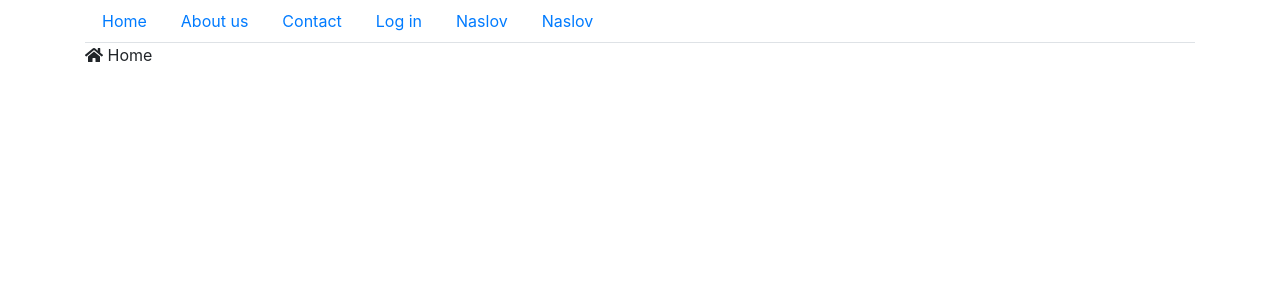
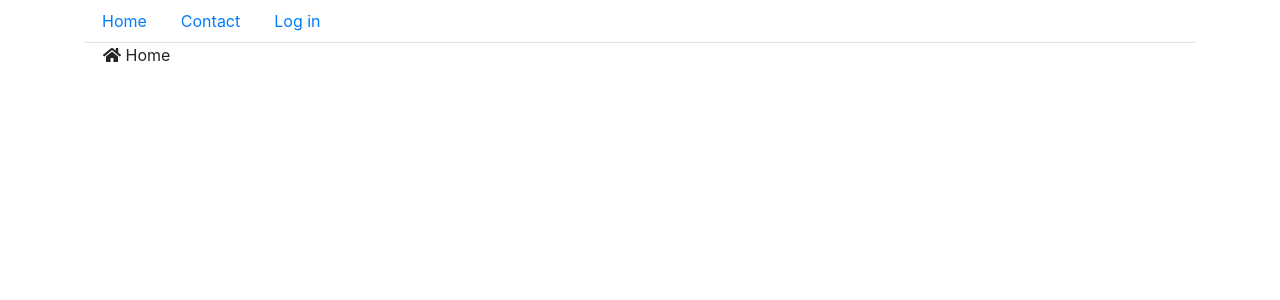
Before and after one commit to MilicVojinovic/WebShop-Front-end, a React (Create React App) app: page /#/ in a window 1280 px wide. Shown: the top 300 px of the page. Built offline with nearby package versions, Linux system fonts and the light colour scheme.

Commit message:
Add the hash router mechanism to the application

```diff
--- a/package.json
+++ b/package.json
@@ -14,12 +14,14 @@
     "@types/node": "^12.0.0",
     "@types/react": "^16.9.0",
     "@types/react-dom": "^16.9.0",
+    "@types/react-router-dom": "^5.1.5",
     "bootstrap": "^4.5.2",
     "jquery": "^3.5.1",
     "popper.js": "^1.16.1",
     "react": "^16.13.1",
     "react-bootstrap": "^1.3.0",
     "react-dom": "^16.13.1",
+    "react-router-dom": "^5.2.0",
     "react-scripts": "3.4.2",
     "typescript": "^3.9.7"
   },
--- /dev/null
+++ b/src/components/ContactPage/ContactPage.tsx
@@ -0,0 +1,26 @@
+import React from "react";
+import { Container, Card } from "react-bootstrap";
+import { FontAwesomeIcon } from "@fortawesome/react-fontawesome";
+import { faPhone } from "@fortawesome/free-solid-svg-icons";
+
+export default class ContactPage extends React.Component {
+
+    render() {
+        return (
+            <Container>
+                <Card>
+                    <Card.Body>
+                        <Card.Title>
+                            <FontAwesomeIcon icon={faPhone} />   Contact details
+                        </Card.Title>
+                        <Card.Text>
+                            Contact details will be shown here...
+                        </Card.Text>
+                    </Card.Body>
+                </Card>
+            </Container>)
+
+    }
+
+
+}
--- a/src/components/App/App.tsx
+++ b/src/components/HomePage/HomePage.tsx
@@ -1,10 +1,9 @@
 import React from 'react';
-import './App.css';
 import { Container } from 'react-bootstrap';
 import { faHome} from '@fortawesome/free-solid-svg-icons';
 import { FontAwesomeIcon} from '@fortawesome/react-fontawesome';
 
-function App() {
+function HomePage() {
   return (
     <Container>
       <FontAwesomeIcon icon = { faHome} />   Home
@@ -12,4 +11,4 @@
   );
 }
 
-export default App;
+export default HomePage;
--- a/src/components/MainMenu/MainMenu.tsx
+++ b/src/components/MainMenu/MainMenu.tsx
@@ -1,5 +1,6 @@
 import React from "react";
 import { Nav, Container } from "react-bootstrap";
+import { HashRouter, Link } from "react-router-dom";
 
 export class MainMenuItem {
     text: string = '';
@@ -29,15 +30,15 @@
     constructor(props: Readonly<MainMenuProperties>) {
         super(props);
 
-        this.state= {
+        this.state = {
             items: props.items,
         };
 
-        setInterval(() => {
-            const novaLista  = [... this.state.items];
-            novaLista.push(new MainMenuItem("Naslov" , "/link"));
-            this.setItems(novaLista);
-        }, 2000);
+        // setInterval(() => {
+        //     const novaLista = [...this.state.items];
+        //     novaLista.push(new MainMenuItem("Naslov", "/link"));
+        //     this.setItems(novaLista);
+        // }, 2000);
     }
 
     setItems(items: MainMenuItem[]) {
@@ -50,9 +51,9 @@
         return (
             <Container>
                 <Nav variant="tabs">
-                    {
-                        this.state.items.map(this.makeNavLink)
-                    }
+                    <HashRouter>
+                        {this.state.items.map(this.makeNavLink)}
+                    </HashRouter>
                 </Nav>
             </Container>
         );
@@ -61,9 +62,10 @@
 
     private makeNavLink(item: MainMenuItem) {
         return (
-            <Nav.Link href={item.link}>
+            <Link to= {item.link} className="nav-link">
                 {item.text}
-            </Nav.Link>
+            </Link>
+
         );
     }
 }
--- /dev/null
+++ b/src/components/UserLoginPage/UserLoginPage.tsx
@@ -0,0 +1,24 @@
+import React from "react";
+import { Container, Card } from "react-bootstrap";
+import { FontAwesomeIcon } from "@fortawesome/react-fontawesome";
+import { faSignInAlt } from "@fortawesome/free-solid-svg-icons";
+
+export class UserLoginPage extends React.Component {
+
+    render() {
+        return (
+            <Container>
+                <Card>
+                    <Card.Body>
+                        <Card.Title>
+                            <FontAwesomeIcon icon={faSignInAlt} />  User Login
+                        </Card.Title>
+                        <Card.Text>
+                           ... the form will be shown here...
+                        </Card.Text>
+                    </Card.Body>
+                </Card>
+            </Container>)
+
+    }
+}
--- a/src/index.tsx
+++ b/src/index.tsx
@@ -2,25 +2,37 @@
 import ReactDOM from 'react-dom';
 import './index.css';
 import * as serviceWorker from './serviceWorker';
-import App from './components/App/App';
 import 'bootstrap/dist/css/bootstrap.min.css';
 import 'jquery/dist/jquery.js';
 import 'popper.js/dist/popper.js';
 import 'bootstrap/dist/js/bootstrap.min.js';
 import '@fortawesome/fontawesome-free/css/fontawesome.min.css';
 import { MainMenu, MainMenuItem } from './components/MainMenu/MainMenu';
+import HomePage from './components/HomePage/HomePage';
+import { HashRouter, Route } from 'react-router-dom';
+import Switch from 'react-bootstrap/esm/Switch';
+import ContactPage from './components/ContactPage/ContactPage';
+import { UserLoginPage } from './components/UserLoginPage/UserLoginPage';
 
 const menuItems = [
-  new MainMenuItem("Home" , "/"),
-  new MainMenuItem("About us" , "/page/about-us/"),
-  new MainMenuItem("Contact" , "/contact/"),
-  new MainMenuItem("Log in" , "/user/login/"),
+  new MainMenuItem("Home", "/"),
+  new MainMenuItem("Contact", "/contact/"),
+  new MainMenuItem("Log in", "/user/login/"),
 ];
 
 ReactDOM.render(
   <React.StrictMode>
-    <MainMenu items = { menuItems }></MainMenu>
-    <App />
+    <MainMenu items={menuItems}></MainMenu>
+
+    <HashRouter>
+
+      <Switch>
+        <Route exact path="/" component={HomePage} />
+        <Route path="/contact" component={ContactPage} />
+        <Route path="/user/login" component={UserLoginPage} />
+      </Switch>
+
+    </HashRouter>
   </React.StrictMode>,
   document.getElementById('root')
 );
```
Also changed, not shown: src/components/App/App.css (deleted), 1 other file (tests, documents, lock files or other folders).
